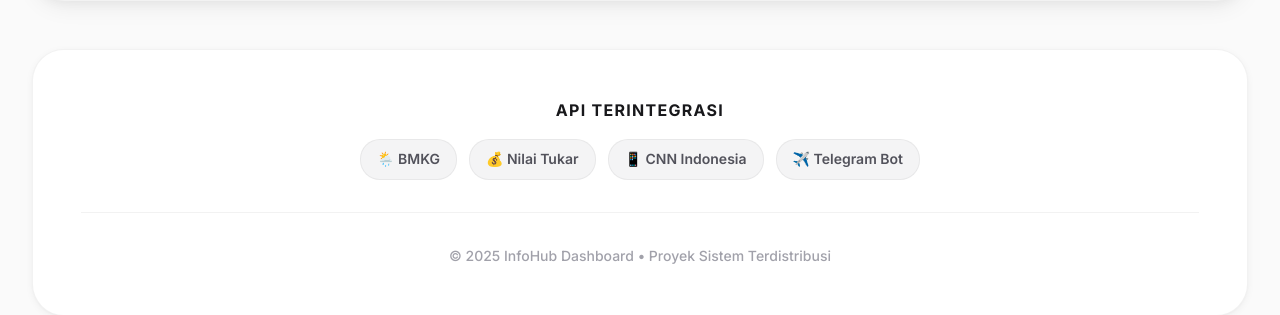
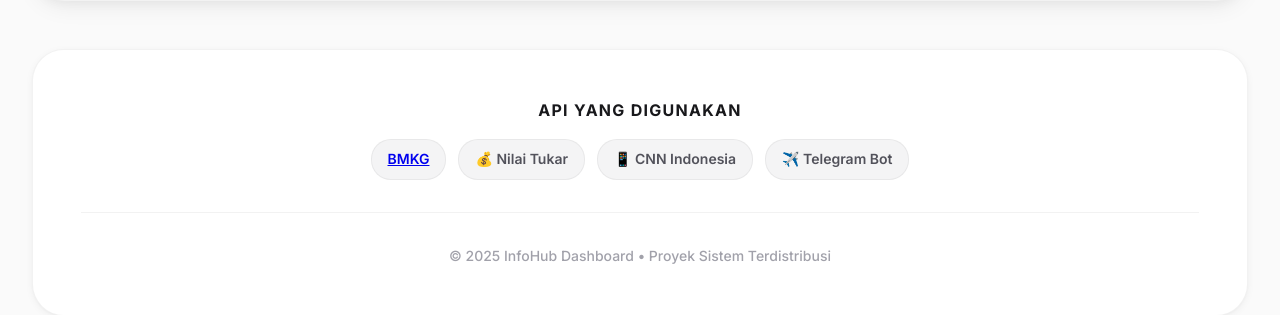
Before and after one commit to Azharmmto/tugas-sistem-terdistribusi, a Flask app: page / in a window 1280 px wide. Shown: the part 1446-1761 px from the top of the page. Run offline with Flask 3, Linux system fonts and the light colour scheme; data that the repository does not hold is empty.

Commit message:
commit kesekian kalinya

```diff
--- a/app.py
+++ b/app.py
@@ -14,7 +14,6 @@ app = Flask(__name__)
 
 # API Endpoints (menggunakan API publik gratis)
 WEATHER_API_URL = "https://api.bmkg.go.id/publik/prakiraan-cuaca"
-QUOTE_API_URL = "https://api.quotable.io/random"
 CURRENCY_API_URL = "https://api.exchangerate-api.com/v4/latest/USD"
 NEWS_API_URL = "https://berita-indo-api-next.vercel.app/api/cnn-news/teknologi"
 
--- a/static/js/script.js
+++ b/static/js/script.js
@@ -160,8 +160,16 @@ async function loadNews() {
 
             articles.forEach((article, index) => {
                 if (article.title && article.title !== '[Removed]') {
+                    const imageUrl = article.image || '';
+                    const imageHtml = imageUrl
+                        ? `<img src="${imageUrl}" alt="${article.title}" class="news-image" loading="lazy" onerror="this.parentElement.innerHTML='<div class=\\'news-image-placeholder\\'>📰</div>'">`
+                        : '<div class="news-image-placeholder">📰</div>';
+
                     html += `
                         <li class="news-item">
+                            <div class="news-image-wrapper">
+                                ${imageHtml}
+                            </div>
                             <div class="news-content">
                                 <span class="news-title">${article.title}</span>
                                 <p class="news-description">${article.description || 'Tidak ada deskripsi'}</p>
--- a/templates/index.html
+++ b/templates/index.html
@@ -175,9 +175,9 @@
             <footer class="footer">
                 <div class="footer-content">
                     <div class="footer-section">
-                        <h4>API Terintegrasi</h4>
+                        <h4>API YANG DIGUNAKAN</h4>
                         <div class="api-badges">
-                            <span class="api-badge">🌦️ BMKG</span>
+                            <span class="api-badge"><a href="https://data.bmkg.go.id/prakiraan-cuaca/">BMKG</a></span>
                             <span class="api-badge">💰 Nilai Tukar</span>
                             <span class="api-badge">📱 CNN Indonesia</span>
                             <span class="api-badge">✈️ Telegram Bot</span>
```
